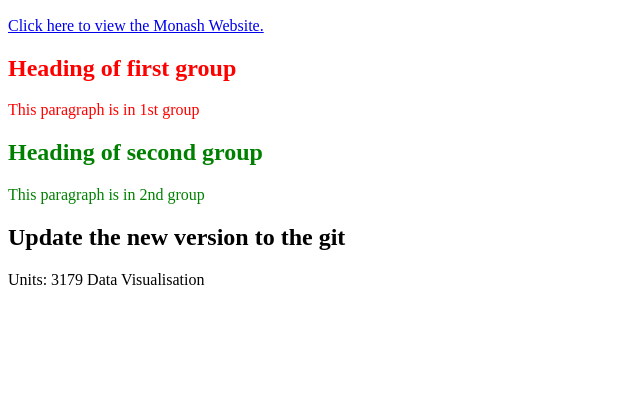
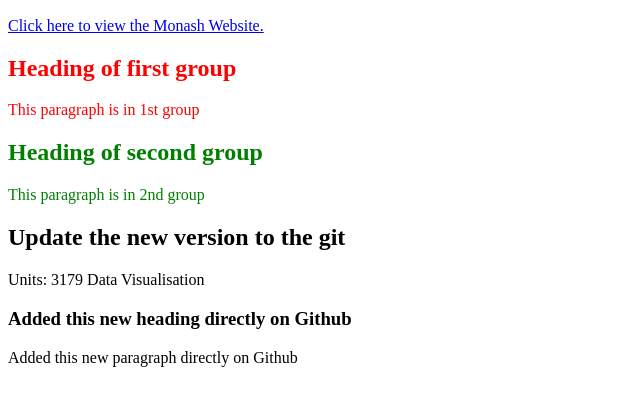
Before and after one commit to PiseyCh/3179_Week4, a plain HTML site: page index.html in a window 1280 px wide. Shown: the part 137-542 px from the top of the page, without its empty margins (0-640 px from the left). Drawn offline with Linux system fonts and the light colour scheme.

Commit message:
Update index.html
Adding new heading and paragraph

```diff
--- a/index.html
+++ b/index.html
@@ -28,5 +28,8 @@
     <h2> Update the new version to the git</h2>
     <p1> Units: 3179 Data Visualisation </p1>
 
+    <h3> Added this new heading directly on Github </h3>
+    <p3> Added this new paragraph directly on Github </p3>
+
 </body>
 </html>
```
